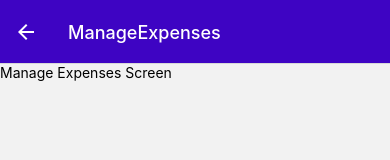
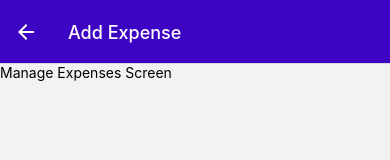
Before and after one commit to joaombpereira-eng/ExpenseTrackerApp, a React Native app: screen /ManageExpenses in a window 390 px wide. Shown: the top 160 px of the page. Built offline with nearby package versions, Linux system fonts and the light colour scheme.

Commit message:
Add & Edit Expenses Modes

```diff
--- a/components/ExpensesOutput/ExpenseItem.js
+++ b/components/ExpensesOutput/ExpenseItem.js
@@ -4,11 +4,13 @@
 import {GlobalStyles} from '../../constants/styles';
 import {getFormattedDate} from '../../util/date';
 
-export default function ExpenseItem({description, amount, date}) {
+export default function ExpenseItem({id, description, amount, date}) {
   const navigation = useNavigation();
 
   function expensePressHandler() {
-    navigation.navigate('ManageExpenses');
+    navigation.navigate('ManageExpenses', {
+      expenseId: id,
+    });
   }
 
   return (
--- a/screens/ManageExpensesScreen.js
+++ b/screens/ManageExpensesScreen.js
@@ -1,6 +1,16 @@
+import {useLayoutEffect} from 'react';
 import {View, Text} from 'react-native';
 
-export default function ManageExpensesScreen() {
+export default function ManageExpensesScreen({route, navigation}) {
+  const editedExpenseId = route.params?.expenseId;
+  const isEditing = !!editedExpenseId;
+
+  useLayoutEffect(() => {
+    navigation.setOptions({
+      title: isEditing ? 'Edit Expense' : 'Add Expense',
+    });
+  }, [navigation, isEditing]);
+
   return (
     <View>
       <Text>Manage Expenses Screen</Text>
```
